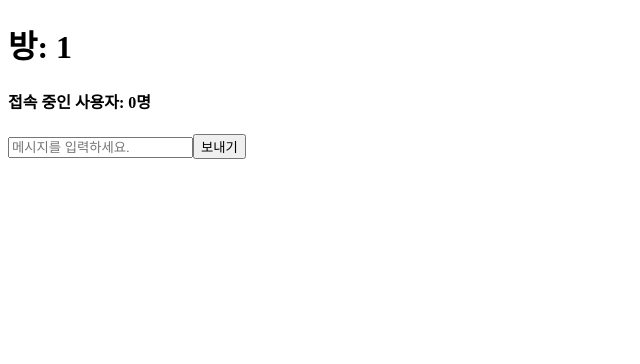
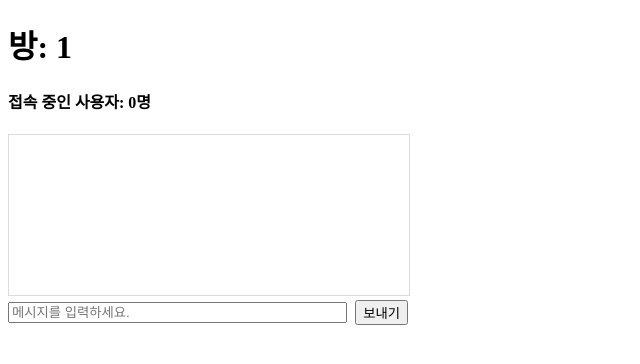
Before and after one commit to colorkite10/simple_chat, a Next.js app: page /1 in a window 1280 px wide. Shown: the top 364 px of the page, without its empty margins (0-640 px from the left). Built offline with nearby package versions, Linux system fonts and the light colour scheme; no server answers.

Commit message:
feat: 채팅 송수신하기 기능 구현

```diff
--- /dev/null
+++ b/app/(route)/(room)/[roomName]/page.module.scss
@@ -0,0 +1,18 @@
+.chats {
+  width: 100%;
+  min-height: 10rem;
+  height: 10rem;
+  border: 1px solid rgb(219, 219, 219);
+}
+
+.form {
+  width: 100%;
+  height: 2rem;
+  display: flex;
+  align-items: center;
+  gap: 0.5rem;
+}
+
+.input {
+  flex: 1;
+}
--- a/app/(route)/(room)/[roomName]/page.tsx
+++ b/app/(route)/(room)/[roomName]/page.tsx
@@ -1,7 +1,8 @@
 "use client";
 
-import { useEffect, useState } from "react";
+import { useEffect, useRef, useState } from "react";
 import { useSocket } from "../../../../contexts/SocketContext";
+import styles from "./page.module.scss";
 
 interface Params {
   params: { roomName: string };
@@ -10,6 +11,15 @@ interface Params {
 const Room = ({ params: { roomName } }: Params) => {
   const [userCount, setUserCount] = useState(0);
   const socket = useSocket();
+  const inputRef = useRef(null);
+
+  const addMessage = (message) => {
+    console.log(message);
+    const ul = document.querySelector("ul");
+    const li = document.createElement("li");
+    li.innerHTML = message;
+    ul.appendChild(li);
+  };
 
   //컴포넌트가 마운트될 때와 roomName 또는 socket이 변경될 때마다 실행
   useEffect(() => {
@@ -19,28 +29,51 @@ const Room = ({ params: { roomName } }: Params) => {
     //서버로부터 'welcome' 이벤트를 받을 때 실행될 콜백 함수를 등록
     socket.on("welcome", (userNickname, count) => {
       setUserCount(count);
-      console.log("userCount: ", count);
+      addMessage(`${userNickname}이 입장하셨습니다.`);
     });
+
+    socket.on("bye", (userLeft, count) => {
+      setUserCount(count);
+      addMessage(`${userLeft}이 나가셨습니다.`);
+    });
+
+    socket.on("new_message", addMessage);
 
     //컴포넌트가 언마운트될 때 'welcome' 이벤트 리스너를 제거
     return () => {
       socket.off("welcome");
+      socket.off("bye");
+      socket.off("new_message");
     };
   }, [roomName, socket]);
+
+  const handleMessageSubmit = (event) => {
+    event.preventDefault();
+    if (inputRef.current) {
+      const message = inputRef.current.value;
+      socket.emit("new_message", message, roomName, () => {
+        addMessage(`나: ${message}`);
+      });
+    }
+    inputRef.current.value = "";
+  };
 
   return (
     <div>
       <h1>방: {roomName}</h1>
       <h4>{`접속 중인 사용자: ${userCount}명`}</h4>
-      <div>
+      <div className={styles.chats}>
         <ul></ul>
       </div>
-      <div>
-        <form>
-          <input placeholder="메시지를 입력하세요." type="text" />
-          <button type="submit">보내기</button>
-        </form>
-      </div>
+      <form className={styles.form} onSubmit={handleMessageSubmit}>
+        <input
+          className={styles.input}
+          placeholder="메시지를 입력하세요."
+          type="text"
+          ref={inputRef}
+        />
+        <button type="submit">보내기</button>
+      </form>
     </div>
   );
 };
--- a/app/(route)/page.module.scss
+++ b/app/(route)/page.module.scss
@@ -1,9 +1,3 @@
-.container {
-  max-width: 25rem;
-  min-width: 17rem;
-  height: 90vh;
-}
-
 .inputs {
   display: flex;
   flex-direction: column;
--- a/app/(route)/page.tsx
+++ b/app/(route)/page.tsx
@@ -4,7 +4,7 @@ import styles from "./page.module.scss";
 
 const HomePage = () => {
   return (
-    <div className={styles.container}>
+    <div>
       <h1>Simple Chat</h1>
       <div className={styles.inputs}>
         <NickNameInput
--- a/app/layout.tsx
+++ b/app/layout.tsx
@@ -16,7 +16,9 @@ export default function RootLayout({
   return (
     <html lang="en">
       <SocketProvider>
-        <body>{children}</body>
+        <body style={{ maxWidth: "25rem", minWidth: "17rem", height: "90vh" }}>
+          {children}
+        </body>
       </SocketProvider>
     </html>
   );
```
Also changed, not shown: server.js (+12 -3 lines), tsconfig.json (+11 -2 lines).
